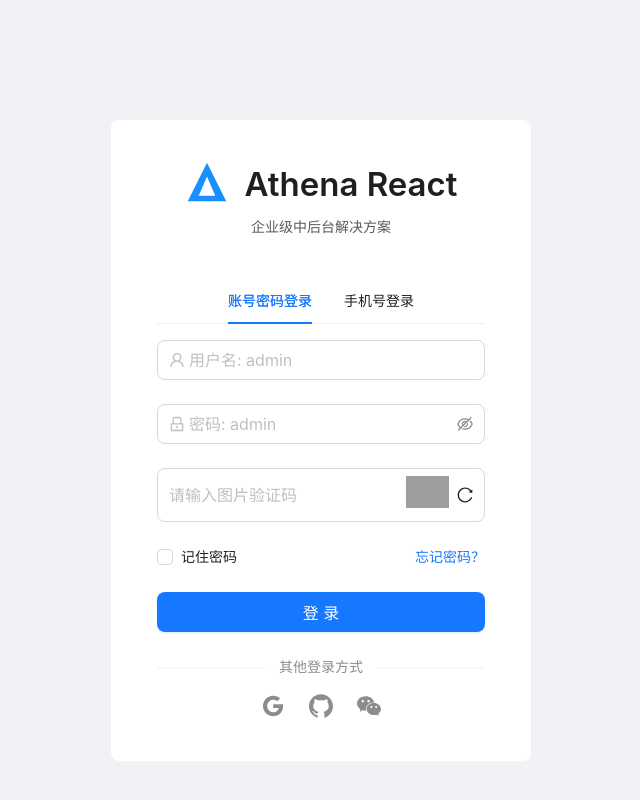
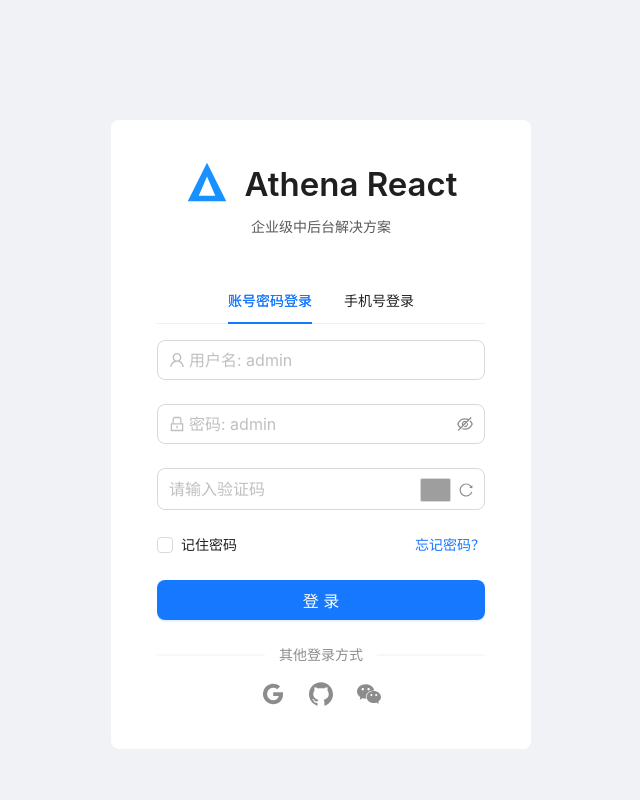
Before and after one commit to george510257/athena-react, a React (Vite) app: page /login in a window 1280 px wide. Shown: the whole page, without its empty margins (319-959 px from the left). Built offline with nearby package versions, Linux system fonts and the light colour scheme.

Commit message:
优化登录代码

```diff
--- /dev/null
+++ b/src/pages/Login/config/index.ts
@@ -0,0 +1,53 @@
+import {
+  GithubOutlined,
+  WechatOutlined,
+  GoogleOutlined,
+} from '@ant-design/icons';
+import { LoginTypeEnum } from '../types';
+
+// 第三方登录配置
+export const thirdPartyLogins = [
+  { Icon: GoogleOutlined, text: 'Google登录' },
+  { Icon: GithubOutlined, text: 'Github登录' },
+  { Icon: WechatOutlined, text: '微信登录' },
+];
+
+// 登录方式标签配置
+export const loginTabs = [
+  {
+    key: LoginTypeEnum.ACCOUNT,
+    label: '账号密码登录',
+  },
+  {
+    key: LoginTypeEnum.PHONE,
+    label: '手机号登录',
+  },
+];
+
+// 表单校验规则
+export const formRules = {
+  account: {
+    username: [
+      { required: true, message: '请输入用户名' },
+      { min: 3, message: '用户名至少3个字符' },
+    ],
+    password: [
+      { required: true, message: '请输入密码' },
+      { min: 5, message: '密码至少5个字符' },
+    ],
+    imageCaptcha: [
+      { required: true, message: '请输入验证码' },
+      { len: 4, message: '验证码长度应为4位' },
+    ],
+  },
+  phone: {
+    mobile: [
+      { required: true, message: '请输入手机号' },
+      { pattern: /^1[3-9]\d{9}$/, message: '手机号格式不正确' },
+    ],
+    smsCaptcha: [
+      { required: true, message: '请输入验证码' },
+      { len: 4, message: '验证码长度应为4位' },
+    ],
+  },
+};
--- a/src/pages/Login/hooks/useLogin.ts
+++ b/src/pages/Login/hooks/useLogin.ts
@@ -24,11 +24,10 @@
 
   const refreshCaptcha = useCallback(() => {
     const newUuid = uuidv4();
-    const url = getCaptchaUrl(newUuid);
     setLoginState(prev => ({
       ...prev,
       captchaUuid: newUuid,
-      imageCaptchaUrl: url,
+      imageCaptchaUrl: getCaptchaUrl(newUuid),
     }));
   }, []);
 
@@ -40,41 +39,27 @@
     setLoginState(prev => ({ ...prev, loginType: type }));
   };
 
-  const handleAccountLogin = async (values: AccountLoginParams) => {
-    const loginResult = await loginWithAccount({
-      ...values,
-      uuid: loginState.captchaUuid
-    });
+  const handleSubmit = async (values: AccountLoginParams | PhoneLoginParams) => {
+    setLoginState(prev => ({ ...prev, loading: true }));
+    try {
+      const loginResult = loginState.loginType === LoginTypeEnum.ACCOUNT
+        ? await loginWithAccount({
+            ...(values as AccountLoginParams),
+            uuid: loginState.captchaUuid,
+          })
+        : await loginWithPhone(values as PhoneLoginParams);
 
       if (loginResult.success) {
         antMessage.success('登录成功');
-      if (values.rememberMe) {
-        localStorage.setItem('username', values.username);
+        if ('rememberMe' in values && values.rememberMe) {
+          localStorage.setItem('username', (values as AccountLoginParams).username);
         }
         navigate('/');
       } else {
         antMessage.error(loginResult.message || '登录失败');
+        if (loginState.loginType === LoginTypeEnum.ACCOUNT) {
           refreshCaptcha();
         }
-  };
-
-  const handlePhoneLogin = async (values: PhoneLoginParams) => {
-    const loginResult = await loginWithPhone(values);
-    if (loginResult.success) {
-      antMessage.success('登录成功');
-      navigate('/');
-    } else {
-      antMessage.error(loginResult.message || '登录失败');
-    }
-  };
-
-  const handleSubmit = async (values: Record<string, any>) => {
-    setLoginState(prev => ({ ...prev, loading: true }));
-    try {
-      if (loginState.loginType === LoginTypeEnum.ACCOUNT) {
-        await handleAccountLogin(values as AccountLoginParams);
-      } else {
-        await handlePhoneLogin(values as PhoneLoginParams);
       }
     } finally {
       setLoginState(prev => ({ ...prev, loading: false }));
@@ -83,10 +68,6 @@
 
   const handleThirdPartyLogin = (loginType: string) => {
     antMessage.info(`${loginType}开发中`);
-  };
-
-  const handleForgotPassword = () => {
-    antMessage.info('忘记密码功能开发中');
   };
 
   const handleGetPhoneCaptcha = async (mobile: string) => {
@@ -104,9 +85,6 @@
     handleSubmit,
     refreshCaptcha,
     handleThirdPartyLogin,
-    handleForgotPassword,
-    handleGetPhoneCaptcha: async (mobile: string) => {
-      await handleGetPhoneCaptcha(mobile);
-    },
+    handleGetPhoneCaptcha,
   };
 }
--- a/src/pages/Login/index.module.less
+++ b/src/pages/Login/index.module.less
@@ -19,22 +19,6 @@
   }
 }
 
-.icon {
-  color: rgba(0, 0, 0, 0.45);
-  font-size: 24px;
-  cursor: pointer;
-  transition: color 0.3s;
-
-  &:hover {
-    color: #1890ff;
-  }
-}
-
-.otherLogin {
-  width: 100%;
-  text-align: center;
-}
-
 .prefixIcon {
   color: rgba(0, 0, 0, 0.25);
 }
@@ -45,12 +29,60 @@
   margin-bottom: 24px;
 }
 
-.forgotPassword {
-  float: right;
-  cursor: pointer;
+.otherLogin {
+  width: 100%;
+  text-align: center;
+
+  .icon {
+    color: rgba(0, 0, 0, 0.45);
+    font-size: 24px;
+    cursor: pointer;
+    transition: color 0.3s;
+
+    &:hover {
+      color: #1890ff;
+    }
+  }
+
+  .dividerText {
+    color: rgba(0, 0, 0, 0.45);
+    font-size: 14px;
+  }
 }
 
-.dividerText {
+.captchaWrapper {
+  :global {
+    .ant-input-suffix {
+      margin-left: 4px;
+      display: flex;
+      align-items: center;
+
+      .ant-space {
+        gap: 4px !important;
+      }
+    }
+
+    .ant-input {
+      height: 40px;
+    }
+  }
+}
+
+.captchaImage {
+  height: 24px;
+  cursor: pointer;
+  vertical-align: middle;
+  border: 1px solid #d9d9d9;
+  border-radius: 2px;
+}
+
+.reloadIcon {
+  cursor: pointer;
+  font-size: 14px;
   color: rgba(0, 0, 0, 0.45);
-  font-size: 14px;
+  transition: all 0.3s;
+
+  &:hover {
+    color: #1890ff;
+  }
 }
--- a/src/pages/Login/index.tsx
+++ b/src/pages/Login/index.tsx
@@ -1,13 +1,5 @@
 import React from 'react';
-import {
-  LockOutlined,
-  MobileOutlined,
-  UserOutlined,
-  GithubOutlined,
-  WechatOutlined,
-  GoogleOutlined,
-  ReloadOutlined,
-} from '@ant-design/icons';
+import { Tabs, Space, Divider, message as antMessage } from 'antd';
 import {
   LoginForm,
   ProFormCaptcha,
@@ -15,18 +7,21 @@
   ProFormText,
   ProCard,
 } from '@ant-design/pro-components';
-import { Tabs, Space, Divider } from 'antd';
+import {
+  LockOutlined,
+  MobileOutlined,
+  UserOutlined,
+  ReloadOutlined,
+} from '@ant-design/icons';
+
+// 本地资源 & 配置
 import styles from './index.module.less';
 import logo from '@/assets/logo.svg';
+import { LoginTypeEnum } from './types';
+import { thirdPartyLogins, loginTabs, formRules } from './config';
 import useLogin from './hooks/useLogin';
-import { LoginTypeEnum } from './types';
 
-const thirdPartyLogins = [
-  { Icon: GoogleOutlined, text: 'Google登录' },
-  { Icon: GithubOutlined, text: 'Github登录' },
-  { Icon: WechatOutlined, text: '微信登录' },
-];
-
+// 登录表单组件
 const Login: React.FC = () => {
   const {
     loginState,
@@ -34,21 +29,89 @@
     handleSubmit,
     refreshCaptcha,
     handleThirdPartyLogin,
-    handleForgotPassword,
     handleGetPhoneCaptcha,
   } = useLogin();
 
   const { loginType, loading, imageCaptchaUrl } = loginState;
 
-  return (
-    <div className={styles.container}>
-      <ProCard className={styles.loginCard}>
-        <LoginForm
-          logo={logo}
-          title="Athena React"
-          subTitle="企业级中后台解决方案"
-          loading={loading}
-          actions={
+  // 渲染账号登录表单
+  const renderAccountForm = () => (
+    <>
+      <ProFormText
+        name="username"
+        fieldProps={{
+          size: 'large',
+          prefix: <UserOutlined className={styles.prefixIcon} />,
+        }}
+        initialValue={localStorage.getItem('username') || ''}
+        placeholder="用户名: admin"
+        rules={formRules.account.username}
+      />
+      <ProFormText.Password
+        name="password"
+        fieldProps={{
+          size: 'large',
+          prefix: <LockOutlined className={styles.prefixIcon} />,
+        }}
+        placeholder="密码: admin"
+        rules={formRules.account.password}
+      />
+      <ProFormText
+        name="imageCaptcha"
+        className={styles.captchaWrapper}
+        fieldProps={{
+          size: 'large',
+          suffix: (
+            <Space align="center" size={8}>
+              <img
+                src={imageCaptchaUrl}
+                alt="验证码"
+                className={styles.captchaImage}
+                onClick={refreshCaptcha}
+                title="点击刷新验证码"
+              />
+              <ReloadOutlined
+                onClick={refreshCaptcha}
+                className={styles.reloadIcon}
+                title="刷新验证码"
+              />
+            </Space>
+          ),
+        }}
+        placeholder="请输入验证码"
+        rules={formRules.account.imageCaptcha}
+      />
+    </>
+  );
+
+  // 渲染手机号登录表单
+  const renderPhoneForm = () => (
+    <>
+      <ProFormText
+        name="mobile"
+        fieldProps={{
+          size: 'large',
+          prefix: <MobileOutlined className={styles.prefixIcon} />,
+        }}
+        placeholder="手机号"
+        rules={formRules.phone.mobile}
+      />
+      <ProFormCaptcha
+        name="smsCaptcha"
+        fieldProps={{ size: 'large' }}
+        captchaProps={{ size: 'large' }}
+        placeholder="验证码"
+        rules={formRules.phone.smsCaptcha}
+        onGetCaptcha={handleGetPhoneCaptcha}
+        captchaTextRender={(timing, count) =>
+          timing ? `${count} 秒后重新获取` : '获取验证码'
+        }
+      />
+    </>
+  );
+
+  // 渲染第三方登录
+  const renderOtherLogin = () => (
     <div className={styles.otherLogin}>
       <Divider plain>
         <span className={styles.dividerText}>其他登录方式</span>
@@ -63,7 +126,17 @@
         ))}
       </Space>
     </div>
-          }
+  );
+
+  return (
+    <div className={styles.container}>
+      <ProCard className={styles.loginCard}>
+        <LoginForm
+          logo={logo}
+          title="Athena React"
+          subTitle="企业级中后台解决方案"
+          loading={loading}
+          actions={renderOtherLogin()}
           onFinish={handleSubmit}
         >
           <Tabs
@@ -72,142 +145,17 @@
             onChange={(activeKey) => handleLoginTypeChange(
               activeKey === 'account' ? LoginTypeEnum.ACCOUNT : LoginTypeEnum.PHONE
             )}
-            items={[
-              {
-                key: LoginTypeEnum.ACCOUNT,
-                label: '账号密码登录',
-              },
-              {
-                key: LoginTypeEnum.PHONE,
-                label: '手机号登录',
-              },
-            ]}
+            items={loginTabs}
           />
-          {loginType === 'account' && (
-            <>
-              <ProFormText
-                name="username"
-                fieldProps={{
-                  size: 'large',
-                  prefix: <UserOutlined className={styles.prefixIcon} />,
-                }}
-                initialValue={localStorage.getItem('username') || ''}
-                placeholder="用户名: admin"
-                rules={[
-                  {
-                    required: true,
-                    message: '请输入用户名',
-                  },
-                  {
-                    min: 3,
-                    message: '用户名至少3个字符',
-                  },
-                ]}
-              />
-              <ProFormText.Password
-                name="password"
-                fieldProps={{
-                  size: 'large',
-                  prefix: <LockOutlined className={styles.prefixIcon} />,
-                }}
-                placeholder="密码: admin"
-                rules={[
-                  {
-                    required: true,
-                    message: '请输入密码',
-                  },
-                  {
-                    min: 5,
-                    message: '密码至少5个字符',
-                  },
-                ]}
-              />
-              <ProFormText
-                name="imageCaptchaValue"
-                fieldProps={{
-                  size: 'large',
-                  suffix: (
-                    <Space>
-                      <img
-                        src={imageCaptchaUrl}
-                        alt="验证码"
-                        style={{ height: '32px', cursor: 'pointer' }}
-                        onClick={refreshCaptcha}
-                      />
-                      <ReloadOutlined onClick={refreshCaptcha} />
-                    </Space>
-                  ),
-                }}
-                placeholder="请输入图片验证码"
-                rules={[
-                  {
-                    required: true,
-                    message: '请输入验证码',
-                  },
-                  {
-                    len: 4,
-                    message: '验证码长度应为4位',
-                  },
-                ]}
-              />
-            </>
-          )}
-          {loginType === 'phone' && (
-            <>
-              <ProFormText
-                fieldProps={{
-                  size: 'large',
-                  prefix: <MobileOutlined className={styles.prefixIcon} />,
-                }}
-                name="mobile"
-                placeholder="手机号"
-                rules={[
-                  {
-                    required: true,
-                    message: '请输入手机号',
-                  },
-                  {
-                    pattern: /^1[3-9]\d{9}$/,
-                    message: '手机号格式不正确',
-                  },
-                ]}
-              />
-              <ProFormCaptcha
-                fieldProps={{
-                  size: 'large',
-                }}
-                captchaProps={{
-                  size: 'large',
-                }}
-                placeholder="验证码"
-                captchaTextRender={(timing, count) => {
-                  if (timing) {
-                    return `${count} 秒后重新获取`;
-                  }
-                  return '获取验证码';
-                }}
-                name="smsCaptcha"
-                rules={[
-                  {
-                    required: true,
-                    message: '请输入验证码',
-                  },
-                  {
-                    len: 4,
-                    message: '验证码长度应为4位',
-                  },
-                ]}
-                onGetCaptcha={async (mobile) => {
-                  await handleGetPhoneCaptcha(mobile);
-                }}
-              />
-            </>
-          )}
+          {loginType === LoginTypeEnum.ACCOUNT ? renderAccountForm() : renderPhoneForm()}
           <div className={styles.formFooter}>
             <ProFormCheckbox noStyle name="rememberMe">
               记住密码
             </ProFormCheckbox>
-            <a className={styles.forgotPassword} onClick={handleForgotPassword}>
+            <a
+              className={styles.forgotPassword}
+              onClick={() => antMessage.info('忘记密码功能开发中')}
+            >
               忘记密码？
             </a>
           </div>
```
Also changed, not shown: src/pages/Login/types/index.ts (+0 -7 lines). Lines whose indentation alone changed are shown as unchanged.
